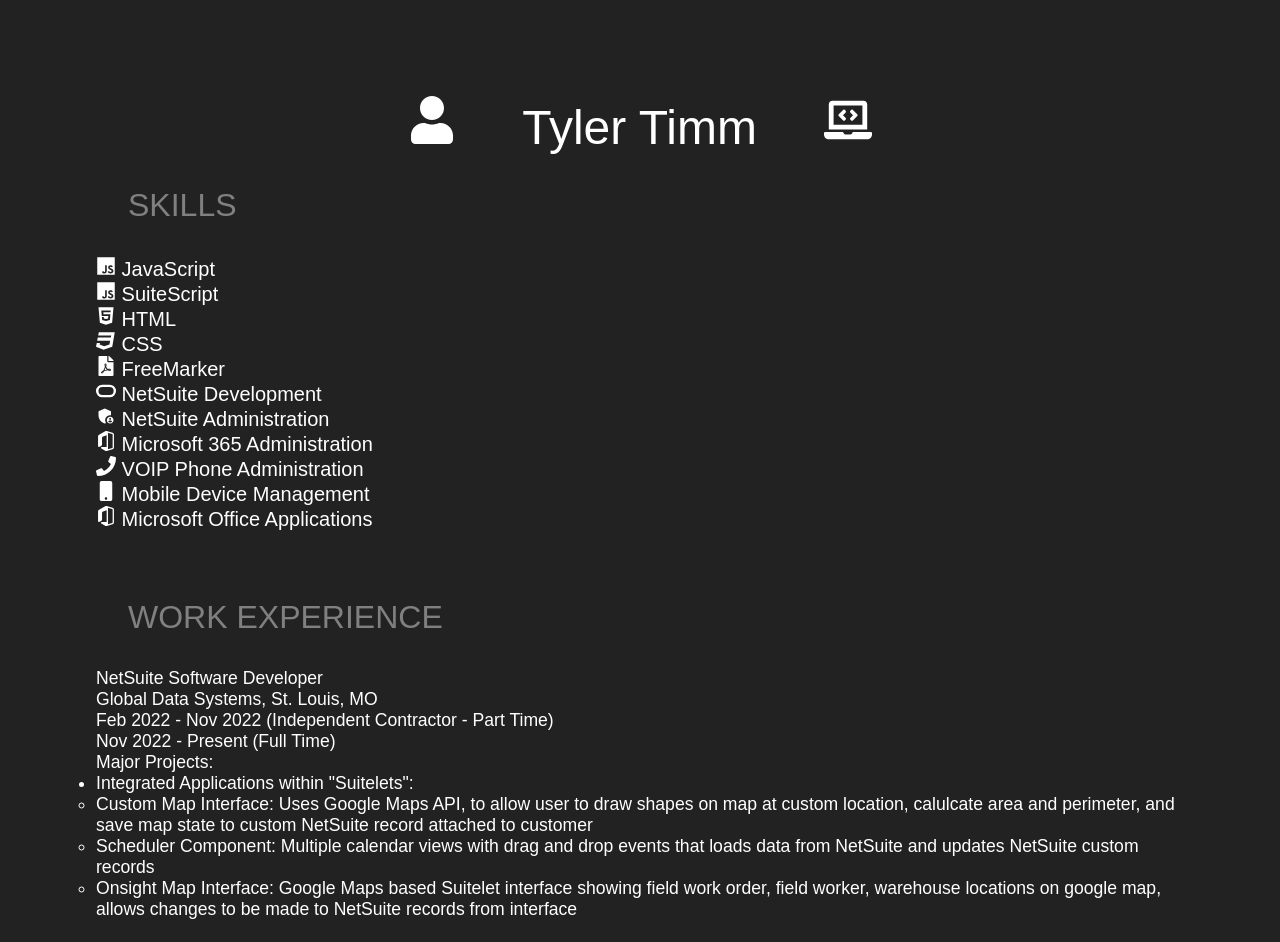
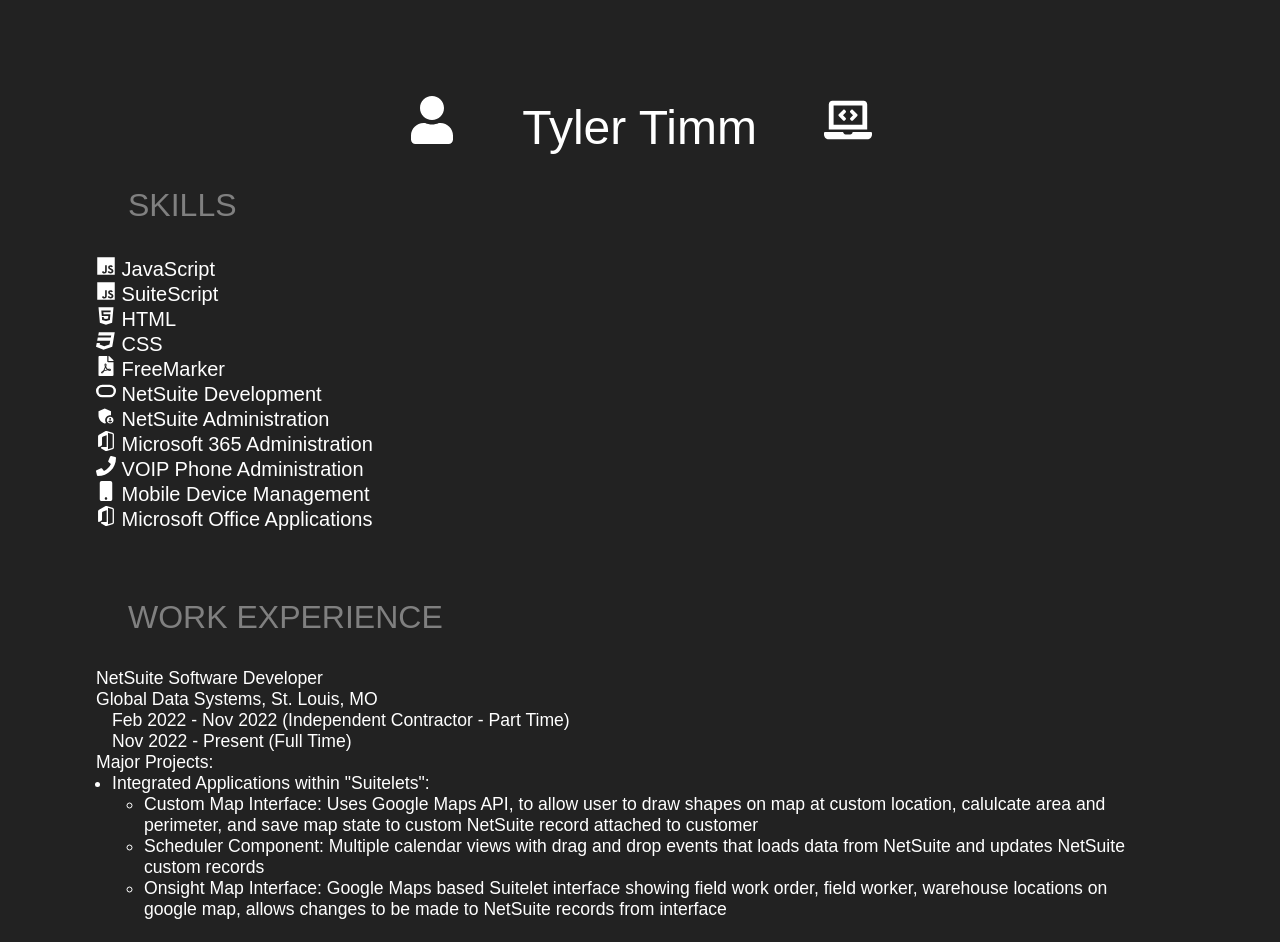
Before and after one commit to tyler-timm/react-personal-site, a Next.js app: page / in a window 1280 px wide. Shown: the top 942 px of the page. Built offline with nearby package versions, Linux system fonts and the light colour scheme.

Commit message:
add indents

```diff
--- a/src/pages/index.js
+++ b/src/pages/index.js
@@ -113,12 +113,16 @@ export default function Home() {
                     <p className={styles.workExp}>
                         NetSuite Software Developer<br />
                         Global Data Systems, St. Louis, MO<br />
-                        Feb 2022 - Nov 2022 (Independent Contractor - Part Time)<br />
-                        Nov 2022 - Present (Full Time)<br />
+                        <span className={styles.indent1}>
+                            Feb 2022 - Nov 2022 (Independent Contractor - Part Time)<br />
+                        </span>
+                        <span className={styles.indent1}>
+                            Nov 2022 - Present (Full Time)<br />
+                        </span>
                         Major Projects:<br />
-                        <ul>
+                        <ul className={styles.indent1}>
                             <li>Integrated Applications within "Suitelets":</li>
-                            <ul>
+                            <ul className={styles.indent2}>
                                 <li>Custom Map Interface: Uses Google Maps API, to allow user to draw shapes on map at custom location, calulcate area and perimeter, and save map state to custom NetSuite record attached to customer  </li>
                                 <li>Scheduler Component: Multiple calendar views with drag and drop events that loads data from NetSuite and updates NetSuite custom records</li>
                                 <li>Onsight Map Interface: Google Maps based Suitelet interface showing field work order, field worker, warehouse locations on google map, allows changes to be made to NetSuite records from interface</li>
--- a/src/styles/Home.module.css
+++ b/src/styles/Home.module.css
@@ -36,6 +36,14 @@
 
 .education {
     font-size: 1.1rem
+}
+
+.indent1 {
+    margin: 0 1rem;
+}
+
+.indent2 {
+    margin: 0 2rem;
 }
 
 .description {
```
